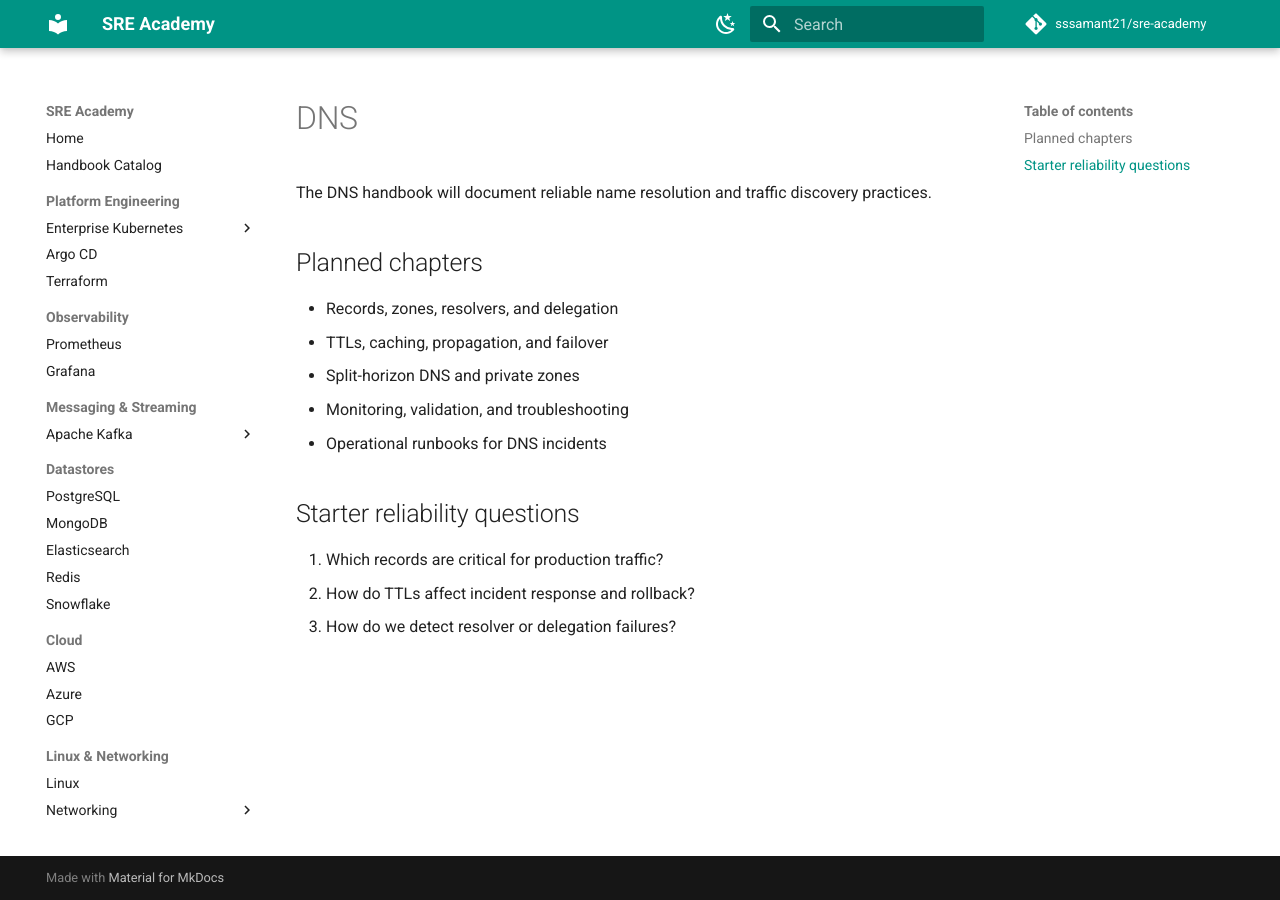
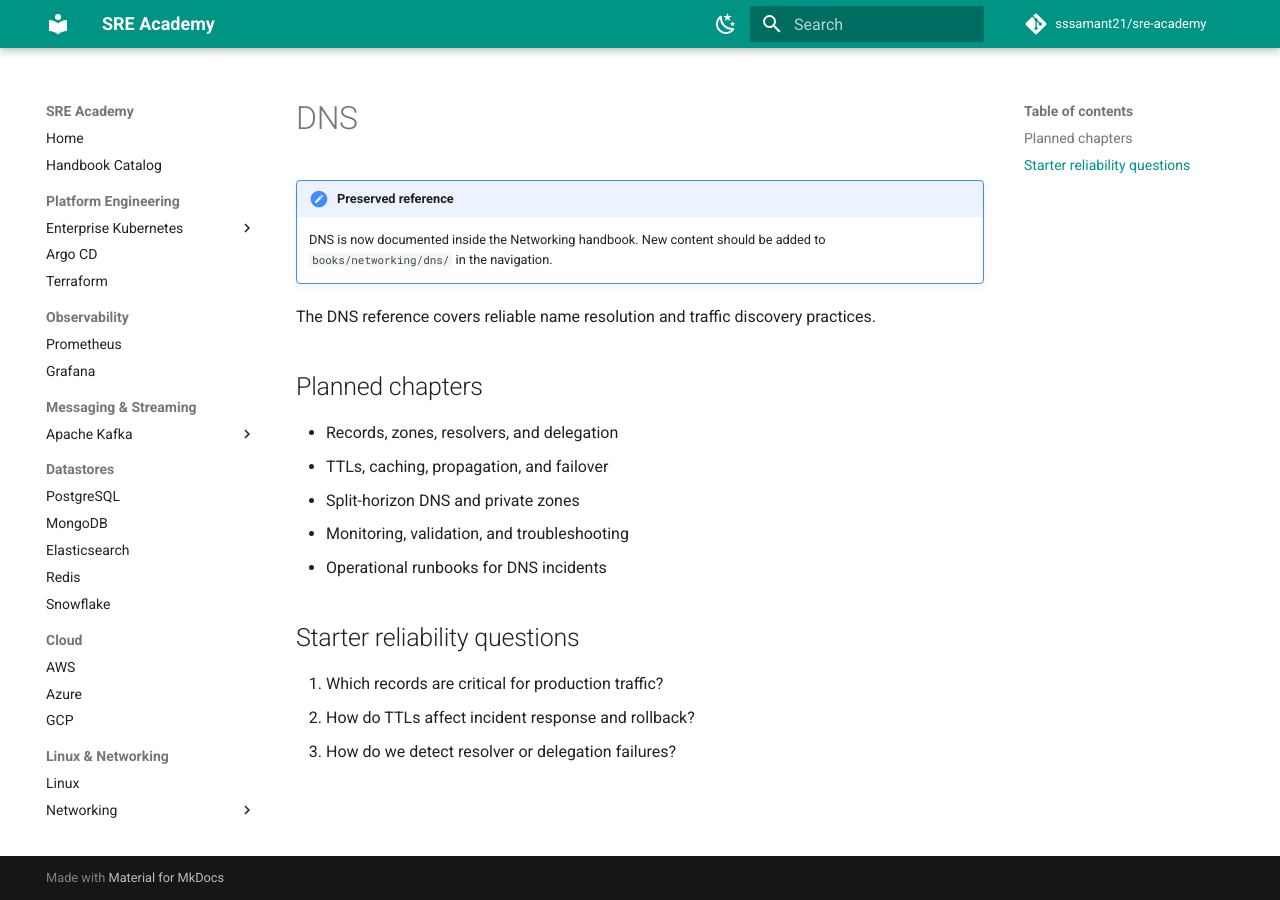
Before and after one commit to sssamant21/sre-academy, an MkDocs documentation site: the page built from docs/books/dns/index.md, in a window 1280 px wide. Built offline with MkDocs 1.6.1 and Material for MkDocs 9.7.7, drawn with Linux system fonts in a browser that asks for light colours; comment, search, counter and statistics services are not loaded.

Commit message:
Mark legacy DNS page as preserved reference

```diff
--- a/docs/books/dns/index.md
+++ b/docs/books/dns/index.md
@@ -1,6 +1,9 @@
 # DNS
 
-The DNS handbook will document reliable name resolution and traffic discovery practices.
+!!! note "Preserved reference"
+    DNS is now documented inside the Networking handbook. New content should be added to `books/networking/dns/` in the navigation.
+
+The DNS reference covers reliable name resolution and traffic discovery practices.
 
 ## Planned chapters
 
```
